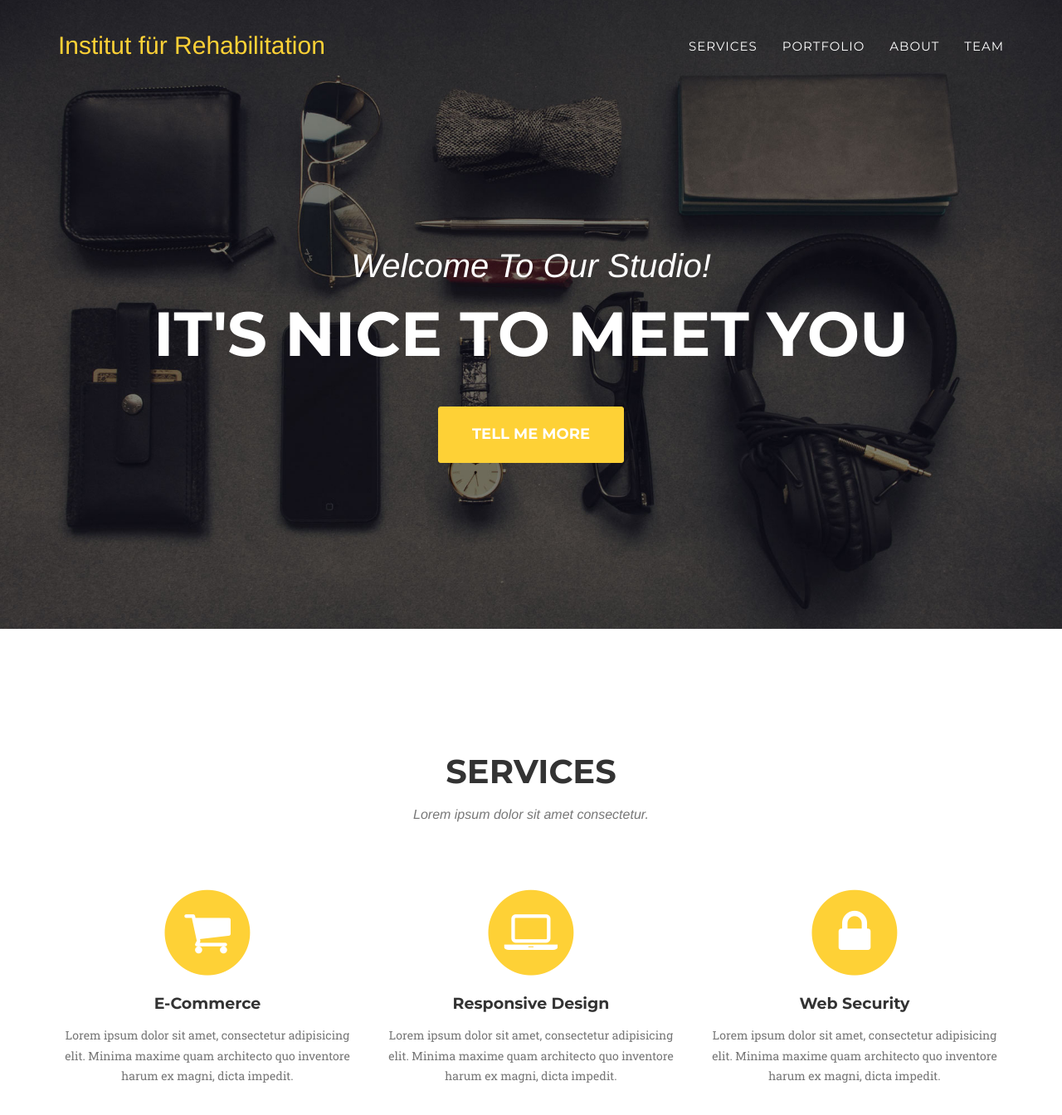
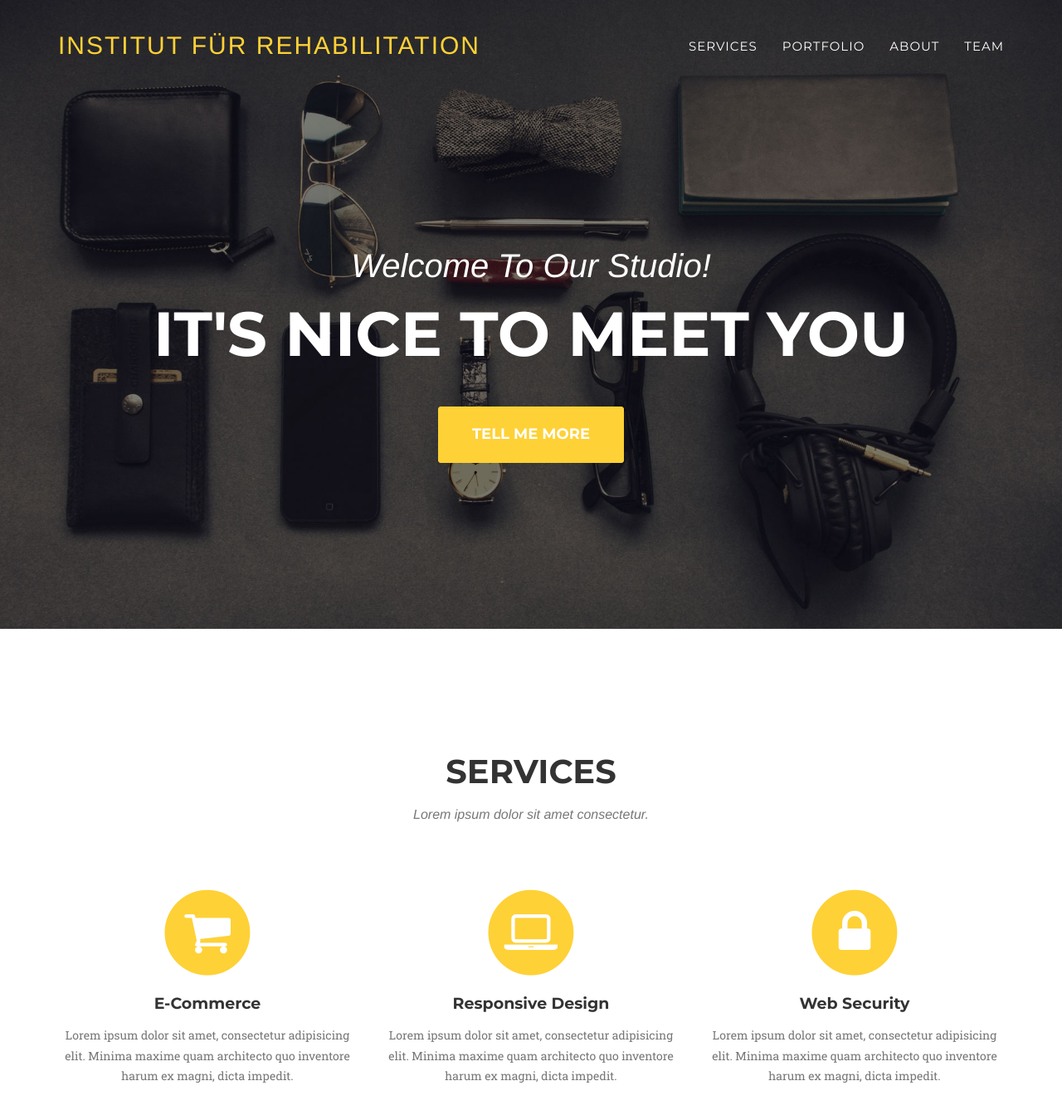
Before and after one commit to instreha/instreha.github.io, a Jekyll site: the page built from index.html, in a window 1280 px wide and 1400 px high. Shown: the top 1344 px of the window at 83% size. Built offline with Jekyll 4.4.1, drawn with Linux system fonts in a browser that asks for light colours; some web fonts are replaced.

Commit message:
Adjust letter spacing and capitalisation of title

```diff
--- a/_includes/css/agency.css
+++ b/_includes/css/agency.css
@@ -183,6 +183,8 @@ fieldset[disabled] .btn-xl.active {
 .navbar-default .navbar-brand {
   font-family: "Futura Book Regular","Helvetica Neue",Helvetica,Arial,cursive;
   color: #{{ site.data.template.color.primary }};
+  text-transform: uppercase;
+  letter-spacing: 2px;
 }
 
 .navbar-default .navbar-brand:hover,
```
Lines whose indentation alone changed are shown as unchanged.
